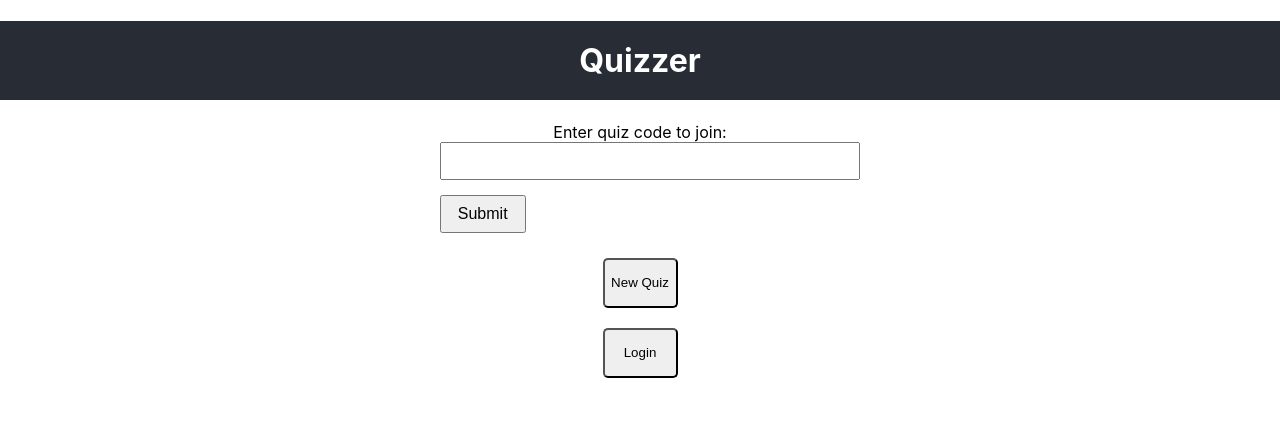
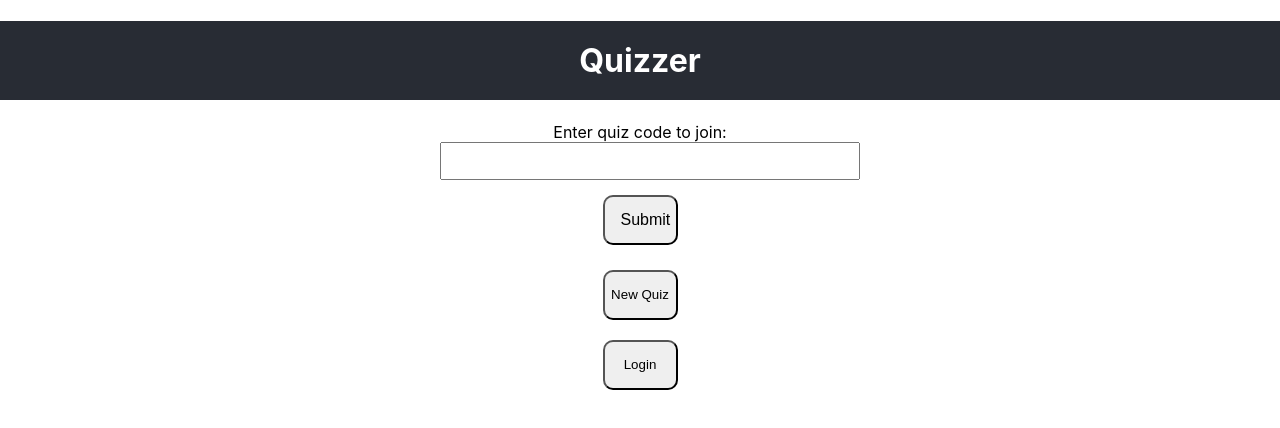
Before and after one commit to Qassamala/quizzer, a React (Create React App) app in the folder frontend/quizzer/: page / in a window 1280 px wide. Shown: the top 428 px of the page. Built offline with nearby package versions, Linux system fonts and the light colour scheme.

Commit message:
Centered input cubmit below input tex

```diff
--- a/frontend/quizzer/src/css/App.css
+++ b/frontend/quizzer/src/css/App.css
@@ -31,7 +31,7 @@
 .general-button {
   height: 50px;
   width: 75px;
-  border-radius: 5px;
+  border-radius: 10px;
   margin: 10px;
 }
 
@@ -69,9 +69,12 @@ input[type="text"] {
 }
 
 .form-input[type="submit"] {
-  align-items: center;
   padding: 8px 16px;
   font-size: 16px;
+  align-self: center;
+  border-radius: 10px;
+  height: 50px;
+  width: 75px;
 }
 
 @keyframes App-logo-spin {
```
